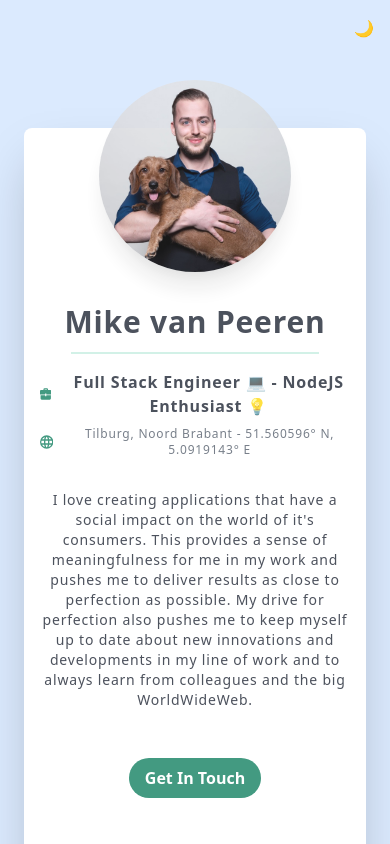
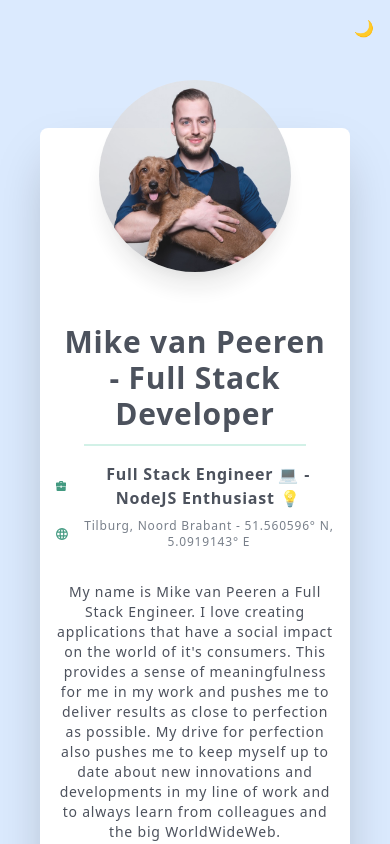
Before and after one commit to MikevPeeren/personal-website, a Next.js app: page / in a window 390 px wide. Shown: the top 844 px of the page. Built offline with nearby package versions, Linux system fonts and the light colour scheme.

Commit message:
:mag: Improving SEO

```diff
--- a/constants/general.ts
+++ b/constants/general.ts
@@ -1,14 +1,15 @@
-export const HEADER: string = 'Mike van Peeren';
+export const HEADER: string = 'Mike van Peeren - Full Stack Developer';
 
 export const META_TITLE: string = 'Mike van Peeren - Full Stack Developer, Tilburg - Working @ Blink';
 export const META_DESCRIPTION: string =
-  'JavaScript | ES6 | ES7 | ESM| TypeScript | React | NodeJS | Next.js | SQL(MySQL) | NoSQL(MongoDB) | Express | WebPack | CSS | SASS | TailwindCSS | HTML5 | Google Cloud | Jest | GitLab | CI | CD';
+  'JavaScript | ESM| TypeScript | React | NodeJS | Next.js | SQL | NoSQL | WebPack | CSS | SASS | TailwindCSS | HTML5 | Google Cloud | Jest | GitLab | CI | CD';
 
 export const TITLE: string = 'Full Stack Engineer 💻 - NodeJS Enthusiast 💡';
 export const LOCATION: string = 'Tilburg, Noord Brabant - 51.560596° N, 5.0919143° E';
 export const GET_IN_TOUCH: string = 'Get In Touch';
 
-export const FIRST_PARAGRAPH: string = `I love creating applications that have a social impact on the world of it's consumers. This provides a
+export const FIRST_PARAGRAPH: string = `My name is Mike van Peeren a Full Stack Engineer.
+                I love creating applications that have a social impact on the world of it's consumers. This provides a
                 sense of meaningfulness for me in my work and pushes me to deliver results as close to perfection as
                 possible. My drive for perfection also pushes me to keep myself up to date about new innovations and
                 developments in my line of work and to always learn from colleagues and the big WorldWideWeb.`;
--- a/pages/index.tsx
+++ b/pages/index.tsx
@@ -41,9 +41,9 @@ const Home = (): ReactElement => {
 
       <main>
         <div className="max-w-4xl flex items-center h-auto lg:h-screen flex-wrap mx-auto my-32 lg:my-0">
-          <div id="profile" className="w-full lg:w-5/5 rounded-lg shadow-2xl bg-white mx-6 lg:mx-0">
+          <div id="profile" className="w-full lg:w-5/5 rounded-lg shadow-2xl bg-white mx-10 lg:mx-0">
             <div className="p-4 md:p-12 text-center lg:text-left z-1">
-              <div className="ProfilePicture block opacity-90 rounded-full shadow-xl mx-auto -mt-16 h-48 w-48 bg-cover bg-center"></div>
+              <div className="ProfilePicture block opacity-90 rounded-full shadow-xl mx-auto mb-5 -mt-16 h-48 w-48 bg-cover bg-center"></div>
               <div className="opacity-75">
                 <h1 className="text-3xl font-bold pt-8 lg:pt-0">{HEADER}</h1>
                 <div className="mx-auto lg:mx-0 w-4/5 pt-3 border-b-2 border-green-500 opacity-25"></div>
```
